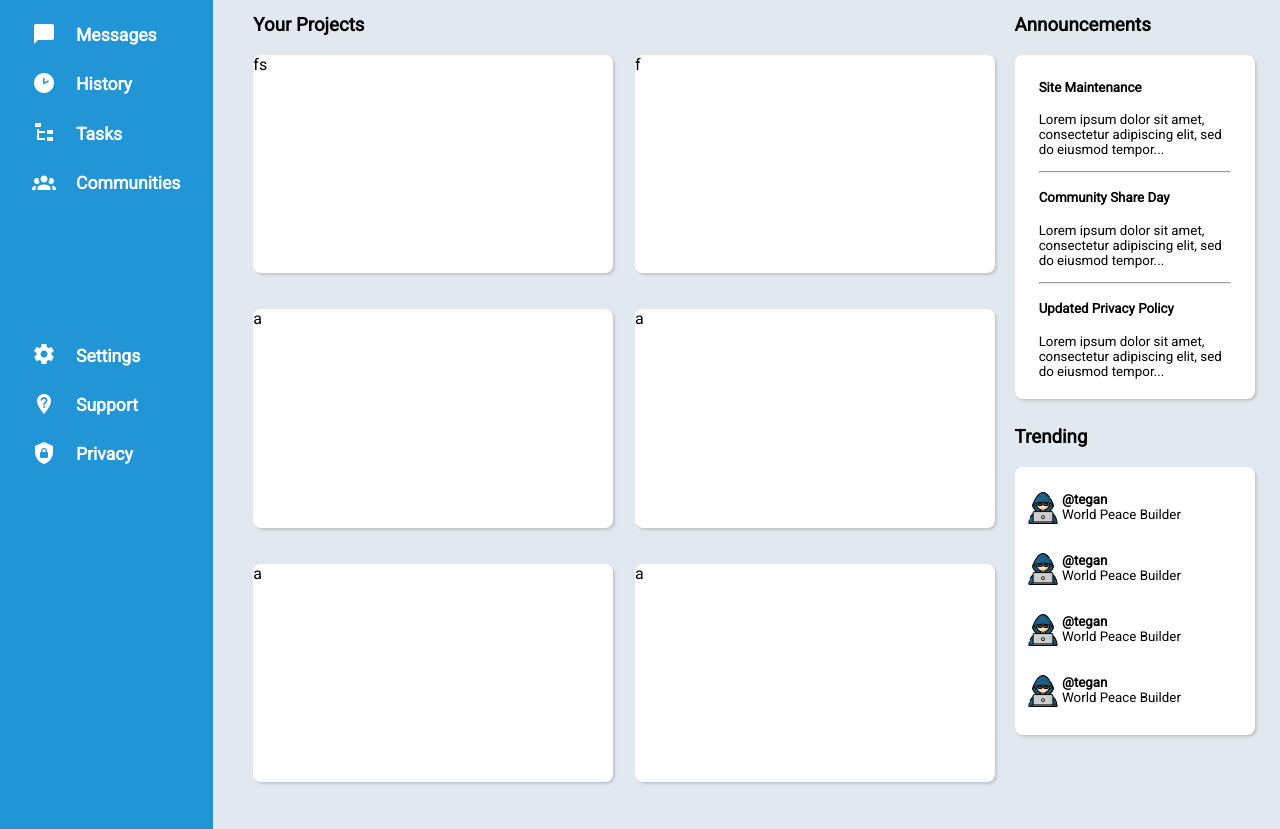
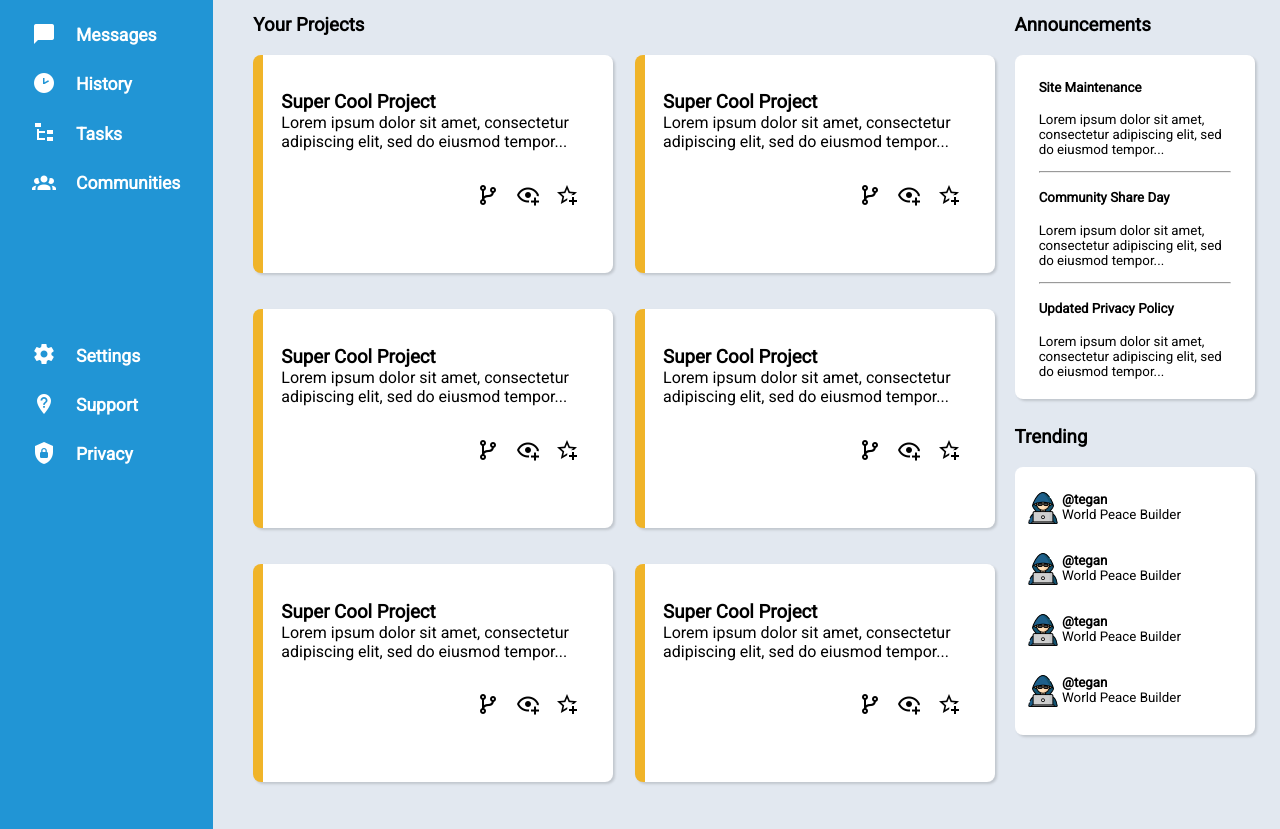
Before and after one commit to semihgurbuz/dashboard, a plain HTML site: page index.html in a window 1280 px wide. Shown: the part 221-1050 px from the top of the page. Drawn offline with Linux system fonts and the light colour scheme.

Commit message:
added the cards to the content section

```diff
--- a/index.html
+++ b/index.html
@@ -85,12 +85,64 @@
         <div class="card-container">
           <h3>Your Projects</h3>
           <div class="cards">
-            <div class="card">fs</div>
-            <div class="card">f</div>
-            <div class="card">a</div>
-            <div class="card">a</div>
-            <div class="card">a</div>
-            <div class="card">a</div>
+            <div class="card">
+              <h3>Super Cool Project</h3>
+              <p>Lorem ipsum dolor sit amet, consectetur adipiscing elit, sed do
+                eiusmod tempor...</p>
+                <img src="/images/star-plus-outline.png" alt="">
+                <img src="/images/eye-plus-outline.png" alt="">
+                <img src="/images/source-branch.png" alt="">
+            </div>
+            <div class="card">
+              <h3>Super Cool Project</h3>
+              <p>Lorem ipsum dolor sit amet, consectetur adipiscing elit, sed do
+                eiusmod tempor...</p>
+                <img src="/images/star-plus-outline.png" alt="">
+                <img src="/images/eye-plus-outline.png" alt="">
+                <img src="/images/source-branch.png" alt="">
+
+
+            </div>
+            <div class="card">
+              <h3>Super Cool Project</h3>
+              <p>Lorem ipsum dolor sit amet, consectetur adipiscing elit, sed do
+                eiusmod tempor...</p>
+                <img src="/images/star-plus-outline.png" alt="">
+                <img src="/images/eye-plus-outline.png" alt="">
+                <img src="/images/source-branch.png" alt="">
+
+
+            </div>
+            <div class="card">
+              <h3>Super Cool Project</h3>
+              <p>Lorem ipsum dolor sit amet, consectetur adipiscing elit, sed do
+                eiusmod tempor...</p>
+                <img src="/images/star-plus-outline.png" alt="">
+                <img src="/images/eye-plus-outline.png" alt="">
+                <img src="/images/source-branch.png" alt="">
+
+
+            </div>
+            <div class="card">
+              <h3>Super Cool Project</h3>
+              <p>Lorem ipsum dolor sit amet, consectetur adipiscing elit, sed do
+                eiusmod tempor...</p>
+                <img src="/images/star-plus-outline.png" alt="">
+                <img src="/images/eye-plus-outline.png" alt="">
+                <img src="/images/source-branch.png" alt="">
+
+
+            </div>
+            <div class="card">
+              <h3>Super Cool Project</h3>
+              <p>Lorem ipsum dolor sit amet, consectetur adipiscing elit, sed do
+                eiusmod tempor...</p>
+                <img src="/images/star-plus-outline.png" alt="">
+                <img src="/images/eye-plus-outline.png" alt="">
+                <img src="/images/source-branch.png" alt="">
+
+
+            </div>
           </div>
         </div>
         <div class="anns">
--- a/style.css
+++ b/style.css
@@ -151,6 +151,20 @@ button {
   background-color: #ffffff;
   border-radius: 8px;
   box-shadow: rgba(0, 0, 0, 0.15) 1.95px 1.95px 2.6px;
+  padding: 5%;
+  border-left: 10px solid #f0b429;
+}
+.card img {
+  float: right;
+  margin-right: 5%;
+  margin-top: 5%;
+}
+.card p {
+  font-size: 1rem;
+  margin-top: 0;
+}
+.card h3 {
+  margin-bottom: 0;
 }
 
 .anns {
```
Also changed, not shown: images/eye-plus-outline.png (added), images/source-branch.png (added), images/star-plus-outline.png (added).
